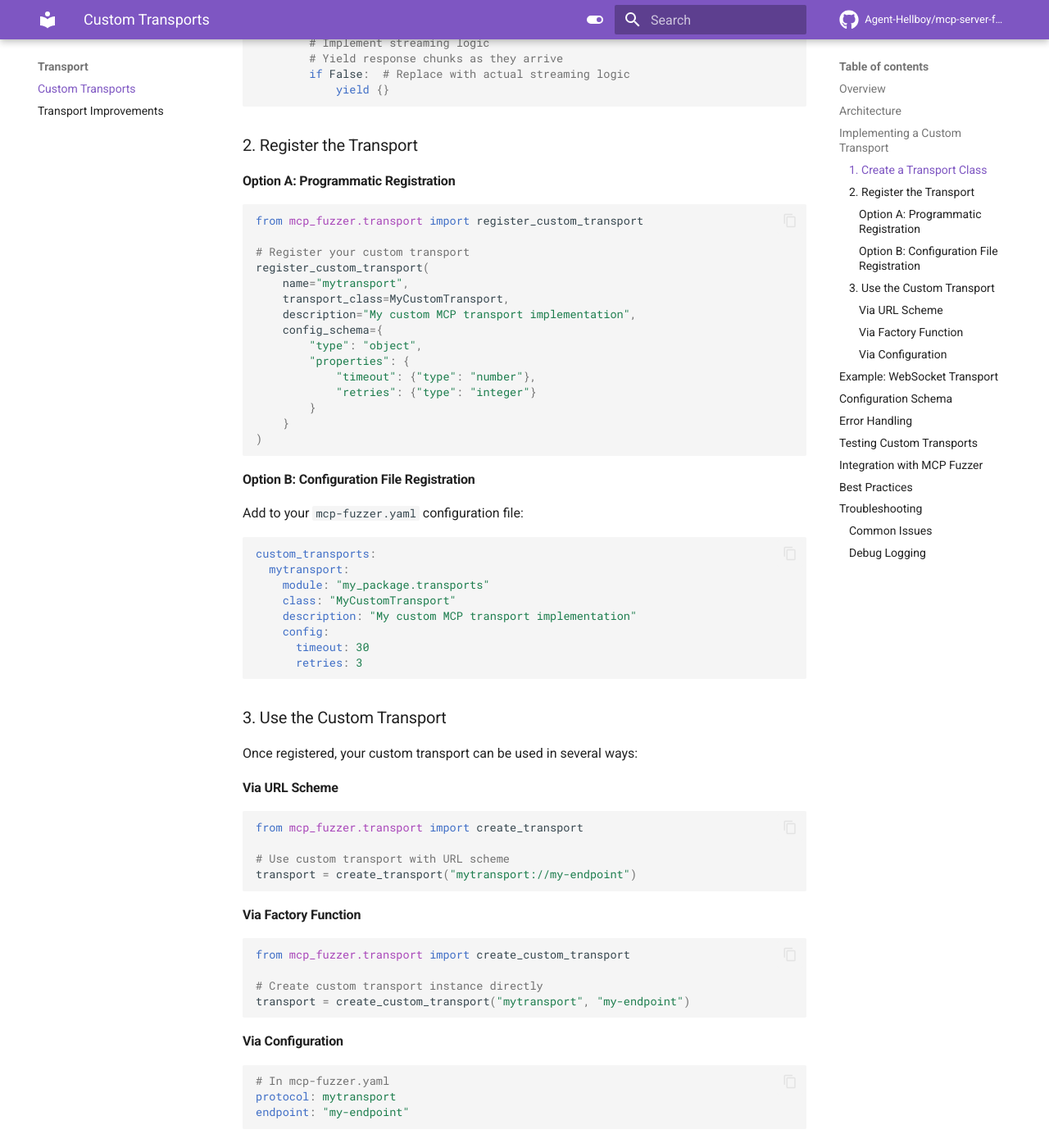
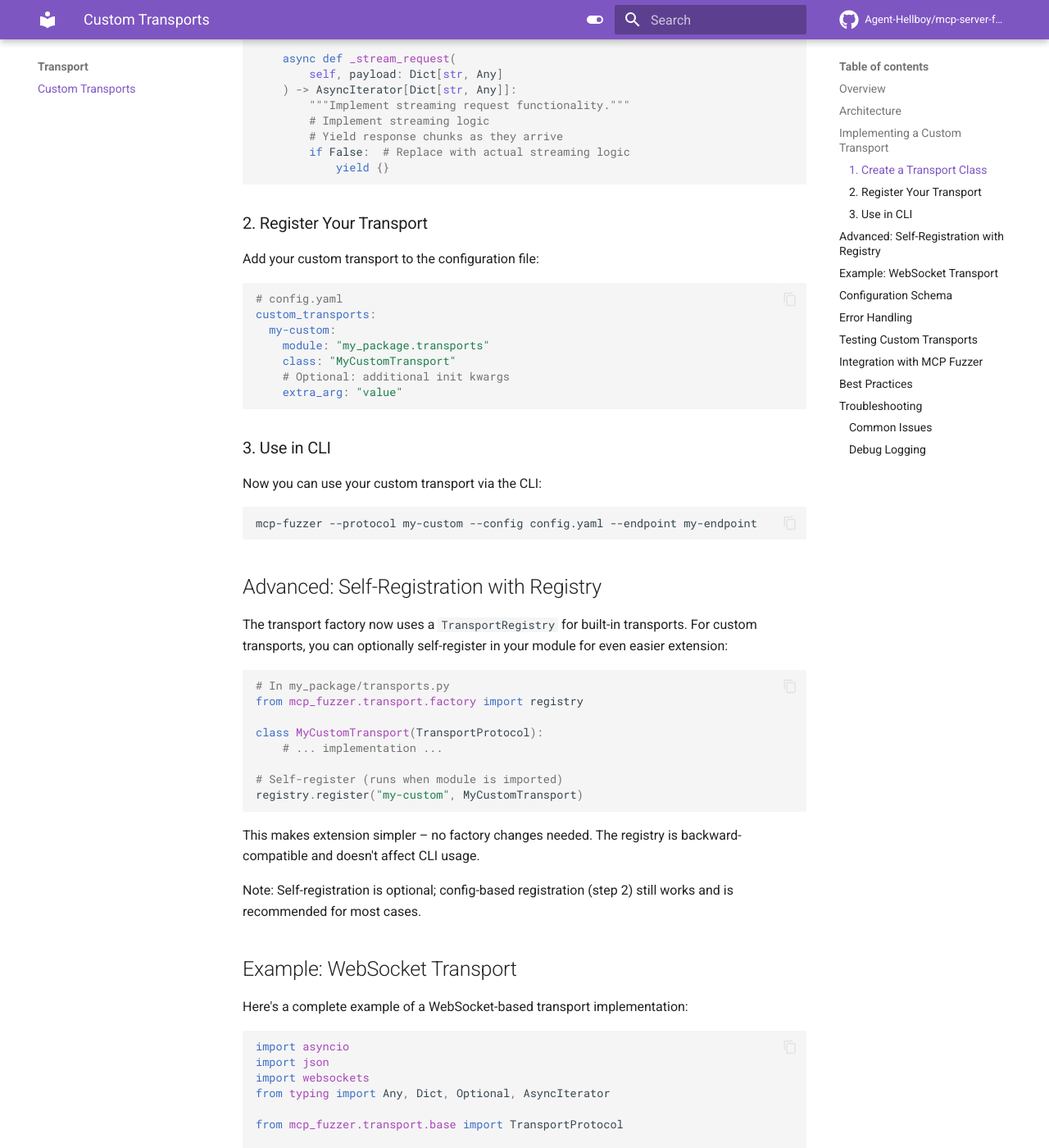
Before and after one commit to Agent-Hellboy/mcp-server-fuzzer, an MkDocs documentation site: the page built from docs/transport/custom-transports.md, in a window 1280 px wide and 1400 px high, scrolled down 1721 px. Shown: the whole window at 82% size. Built offline with MkDocs 1.6.1 and Material for MkDocs 9.7.7, drawn with Linux system fonts in a browser that asks for light colours; comment, search, counter and statistics services are not loaded; some of the changed text lies outside the part shown.

Commit message:
update4 docs

````diff
--- a/docs/transport/custom-transports.md
+++ b/docs/transport/custom-transports.md
@@ -61,6 +61,11 @@ class MyCustomTransport(TransportProtocol):
         # Implement notification sending logic
         pass
 
+    async def close(self) -> None:
+        """Close the transport connection."""
+        # Cleanup logic
+        pass
+
     async def _stream_request(
         self, payload: Dict[str, Any]
     ) -> AsyncIterator[Dict[str, Any]]:
@@ -71,72 +76,46 @@ class MyCustomTransport(TransportProtocol):
             yield {}
 ```
 
-### 2. Register the Transport
+### 2. Register Your Transport
 
-#### Option A: Programmatic Registration
+Add your custom transport to the configuration file:
+
+```yaml
+# config.yaml
+custom_transports:
+  my-custom:
+    module: "my_package.transports"
+    class: "MyCustomTransport"
+    # Optional: additional init kwargs
+    extra_arg: "value"
+```
+
+### 3. Use in CLI
+
+Now you can use your custom transport via the CLI:
+
+```bash
+mcp-fuzzer --protocol my-custom --config config.yaml --endpoint my-endpoint
+```
+
+## Advanced: Self-Registration with Registry
+
+The transport factory now uses a `TransportRegistry` for built-in transports. For custom transports, you can optionally self-register in your module for even easier extension:
 
 ```python
-from mcp_fuzzer.transport import register_custom_transport
+# In my_package/transports.py
+from mcp_fuzzer.transport.factory import registry
 
-# Register your custom transport
-register_custom_transport(
-    name="mytransport",
-    transport_class=MyCustomTransport,
-    description="My custom MCP transport implementation",
-    config_schema={
-        "type": "object",
-        "properties": {
-            "timeout": {"type": "number"},
-            "retries": {"type": "integer"}
-        }
-    }
-)
+class MyCustomTransport(TransportProtocol):
+    # ... implementation ...
+
+# Self-register (runs when module is imported)
+registry.register("my-custom", MyCustomTransport)
 ```
 
-#### Option B: Configuration File Registration
+This makes extension simpler – no factory changes needed. The registry is backward-compatible and doesn't affect CLI usage.
 
-Add to your `mcp-fuzzer.yaml` configuration file:
-
-```yaml
-custom_transports:
-  mytransport:
-    module: "my_package.transports"
-    class: "MyCustomTransport"
-    description: "My custom MCP transport implementation"
-    config:
-      timeout: 30
-      retries: 3
-```
-
-### 3. Use the Custom Transport
-
-Once registered, your custom transport can be used in several ways:
-
-#### Via URL Scheme
-
-```python
-from mcp_fuzzer.transport import create_transport
-
-# Use custom transport with URL scheme
-transport = create_transport("mytransport://my-endpoint")
-```
-
-#### Via Factory Function
-
-```python
-from mcp_fuzzer.transport import create_custom_transport
-
-# Create custom transport instance directly
-transport = create_custom_transport("mytransport", "my-endpoint")
-```
-
-#### Via Configuration
-
-```yaml
-# In mcp-fuzzer.yaml
-protocol: mytransport
-endpoint: "my-endpoint"
-```
+Note: Self-registration is optional; config-based registration (step 2) still works and is recommended for most cases.
 
 ## Example: WebSocket Transport
 
--- a/mkdocs.yml
+++ b/mkdocs.yml
@@ -102,28 +102,13 @@ plugins:
 nav:
   - Home: index.md
   - Getting Started:
-      - Quick Start: getting-started/getting-started.md
       - Examples: getting-started/examples.md
-  - Architecture:
-      - Overview: architecture/architecture.md
-      - Client Architecture: architecture/client-architecture.md
-      - Async Executor: architecture/async-executor.md
+  - Configuration:
+      - Configuration Loader: configuration/configuration-loader.md
   - Components:
-      - Process Management: components/process-management.md
-      - Process Management Guide: components/process-management-guide.md
-      - Runtime Management: components/runtime-management.md
-      - Safety Guide: components/safety.md
-  - Configuration:
-      - Configuration: configuration/configuration.md
-      - Configuration Loader: configuration/configuration-loader.md
-      - Network Policy: configuration/network-policy.md
+      - Safety: components/safety.md
   - Transport:
       - Custom Transports: transport/custom-transports.md
-      - Transport Improvements: transport/transport-improvements.md
+  - Architecture: architecture/architecture.md
   - Development:
       - Contributing: development/contributing.md
-      - Exceptions: development/exceptions.md
-      - Reference: development/reference.md
-      - Standardized Output: development/standardized-output.md
-  - Testing:
-      - Fuzz Results: testing/fuzz-results.md
````
Also changed, not shown: README.md (+9 -0 lines).
